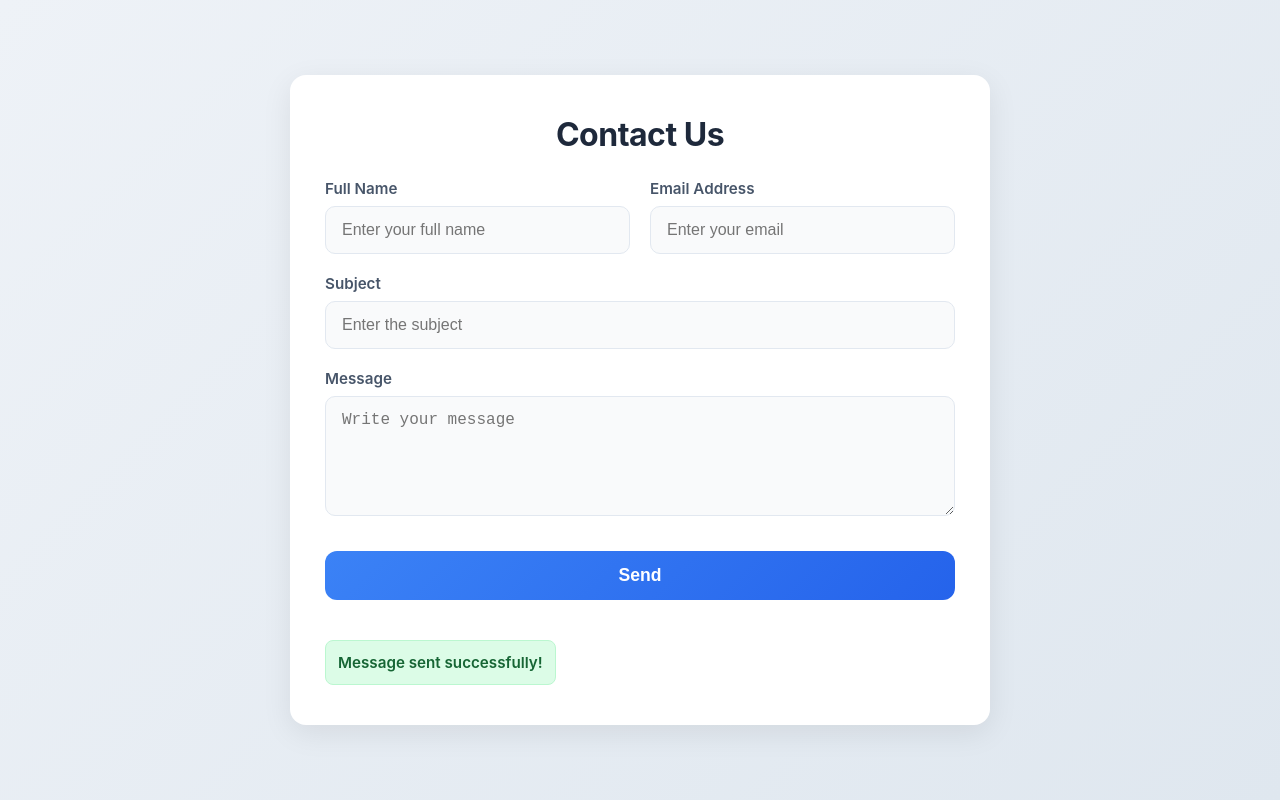
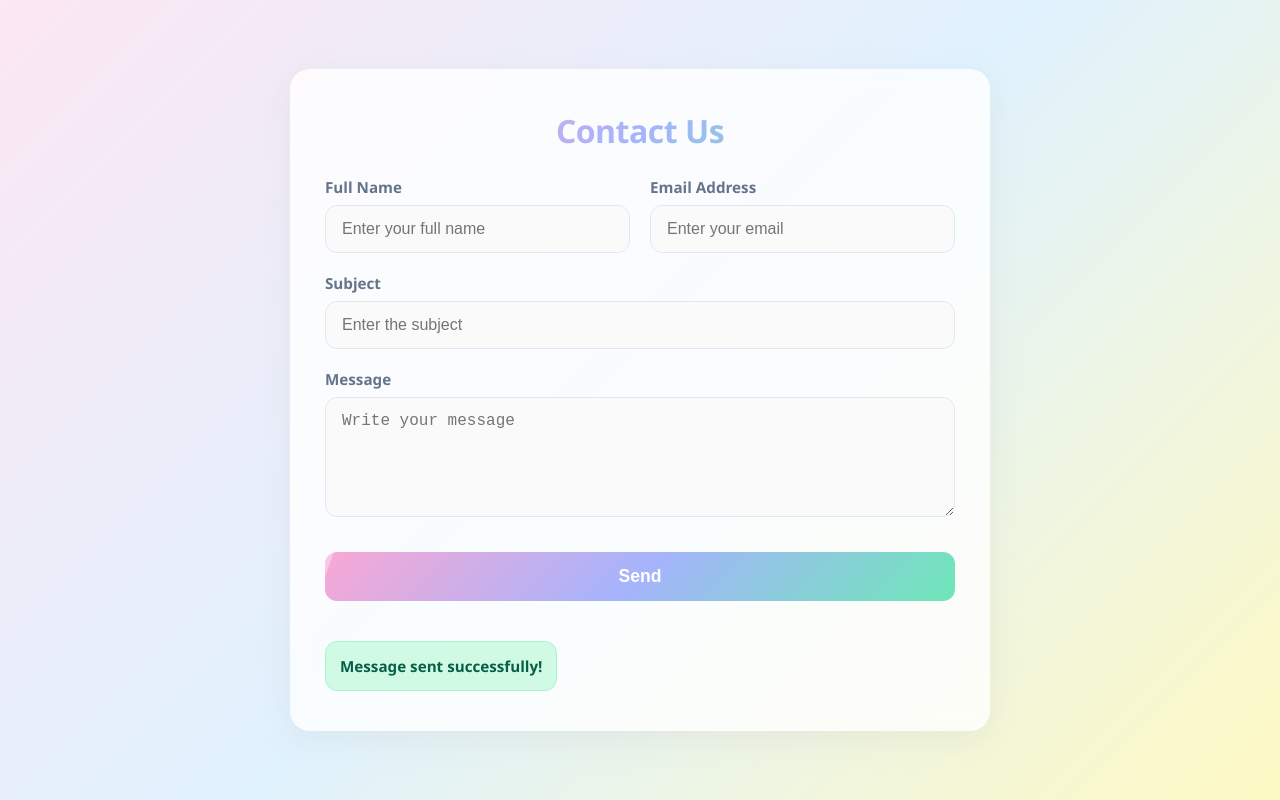
Before and after one commit to matifelitti/Responsive-Contact-Us-Form, a plain HTML site: page index.html in a window 1280 px wide. Both pictures are taken after typing "Sample", "name@example.com", "Sample", "Sample" into the empty fields and a click on the button "Send". Drawn offline with Linux system fonts and the light colour scheme.

Commit message:
change color palet, transparent color + blur, hover and fade-in, slow-down effects

```diff
--- a/styles.css
+++ b/styles.css
@@ -5,38 +5,57 @@
 }
 
 body {
-  font-family: "Inter", "Segoe UI", Arial, sans-serif;
-  background: linear-gradient(135deg, #eef2f7, #dfe7ef);
-  color: #333;
+  font-family: "Poppins", "Segoe UI", Arial, sans-serif;
+  background: linear-gradient(135deg, #fce7f3, #e0f2fe, #fef9c3);
   display: flex;
   justify-content: center;
   align-items: center;
   min-height: 100vh;
   padding: 20px;
+  animation: bg-move 12s infinite alternate ease-in-out;
+}
+
+@keyframes bg-move {
+  0% {
+    background-position: left top;
+  }
+  100% {
+    background-position: right bottom;
+  }
 }
 
 .container {
   width: 100%;
   max-width: 700px;
-  background: #fff;
+  background: #ffffffcc;
   padding: 40px 35px;
-  border-radius: 16px;
-  box-shadow: 0 8px 30px rgba(0, 0, 0, 0.08);
-  transition: transform 0.3s ease, box-shadow 0.3s ease;
+  border-radius: 20px;
+  box-shadow: 0 8px 30px rgba(200, 200, 200, 0.25);
+  backdrop-filter: blur(10px);
+  animation: fade-in 0.8s ease forwards;
 }
 
-.container:hover {
-  transform: translateY(-4px);
-  box-shadow: 0 12px 40px rgba(0, 0, 0, 0.12);
+@keyframes fade-in {
+  from {
+    opacity: 0;
+    transform: translateY(25px);
+  }
+  to {
+    opacity: 1;
+    transform: translateY(0);
+  }
 }
 
 h2 {
   text-align: center;
   margin-bottom: 25px;
   font-size: 2rem;
-  color: #1e293b;
   font-weight: 700;
   letter-spacing: -0.5px;
+  background: linear-gradient(135deg, #f9a8d4, #a5b4fc, #6ee7b7);
+  -webkit-background-clip: text;
+  background-clip: text;
+  -webkit-text-fill-color: transparent;
 }
 
 form {
@@ -57,15 +76,11 @@ form {
   }
 }
 
-.form-group textarea {
-  flex: 1 1 100%;
-}
-
 label {
   margin-bottom: 8px;
   font-weight: 600;
   font-size: 0.95rem;
-  color: #475569;
+  color: #64748b;
 }
 
 input[type="text"],
@@ -73,18 +88,18 @@ input[type="email"],
 textarea {
   padding: 14px 16px;
   border: 1.5px solid #e2e8f0;
-  border-radius: 10px;
-  background: #f9fafb;
+  border-radius: 12px;
+  background: #fafafa;
   font-size: 1rem;
-  transition: border 0.25s ease, box-shadow 0.25s ease, background 0.25s ease;
+  transition: all 0.3s ease;
 }
 
 input[type="text"]:focus,
 input[type="email"]:focus,
 textarea:focus {
-  border-color: #3b82f6;
+  border-color: #a5b4fc;
   background: #fff;
-  box-shadow: 0 0 0 4px rgba(59, 130, 246, 0.1);
+  box-shadow: 0 0 12px rgba(165, 180, 252, 0.4);
   outline: none;
 }
 
@@ -99,28 +114,58 @@ button {
   padding: 14px 0;
   border: none;
   border-radius: 12px;
-  background: linear-gradient(135deg, #3b82f6, #2563eb);
+  background: linear-gradient(135deg, #f9a8d4, #a5b4fc, #6ee7b7);
   color: #fff;
   font-size: 1.1rem;
   font-weight: 600;
   cursor: pointer;
-  transition: transform 0.25s ease, box-shadow 0.25s ease;
+  position: relative;
+  overflow: hidden;
+  transition: transform 0.3s ease, box-shadow 0.3s ease;
+}
+
+button::after {
+  content: "";
+  position: absolute;
+  top: 0;
+  left: -100%;
+  width: 100%;
+  height: 100%;
+  background: rgba(255, 255, 255, 0.35);
+  transform: skewX(-20deg);
+  transition: left 0.5s ease;
+}
+
+button:hover::after {
+  left: 100%;
 }
 
 button:hover {
   transform: translateY(-2px);
-  box-shadow: 0 6px 16px rgba(37, 99, 235, 0.3);
+  box-shadow: 0 6px 20px rgba(249, 168, 212, 0.4);
 }
 
 .success-message {
   display: none;
   margin-top: 20px;
-  padding: 12px;
-  border-radius: 8px;
-  background: #dcfce7;
-  color: #166534;
+  padding: 14px;
+  border-radius: 12px;
+  background: #d1fae5;
+  color: #065f46;
   font-weight: 600;
   font-size: 0.95rem;
   text-align: center;
-  border: 1px solid #bbf7d0;
+  border: 1px solid #a7f3d0;
+  animation: slide-down 0.6s ease forwards;
 }
+
+@keyframes slide-down {
+  from {
+    opacity: 0;
+    transform: translateY(-15px);
+  }
+  to {
+    opacity: 1;
+    transform: translateY(0);
+  }
+}
```
